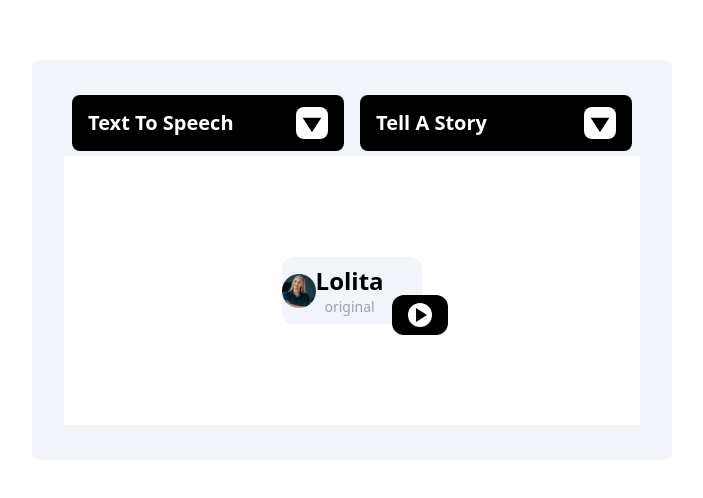
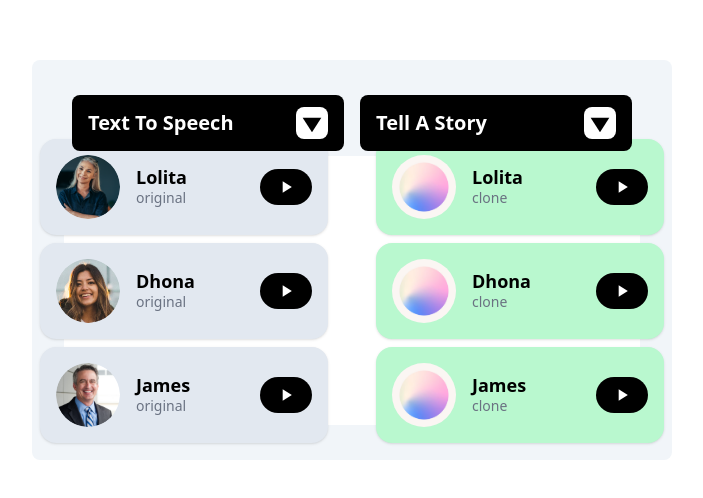
Before and after one commit to Tusharhotbit123/vslabs, a React (Vite) app: page / in a window 1280 px wide. Shown: the part 140-638 px from the top of the page, without its empty margins (288-991 px from the left). Built offline with nearby package versions, Linux system fonts and the light colour scheme.

Commit message:
voice clone page done

```diff
--- /dev/null
+++ b/src/assets/images/index.ts
@@ -0,0 +1,6 @@
+import Lolita from './Lolita.png';
+import Dhona from './Dhona.png';
+import James from './James.png';
+import Clone from './Clone.png';
+
+export { Lolita, Dhona, James, Clone };
--- a/src/components/molecules/VoiceBox.tsx
+++ b/src/components/molecules/VoiceBox.tsx
@@ -1,21 +1,36 @@
-import lolita from '../../assets/images/lolita.png';
 import { RightArrow } from '../../assets/RightArrow';
 import { Button } from '../atoms/Button';
 import { Image } from '../atoms/Image';
 
-const VoiceBox = () => {
+type VoiceBoxProps = {
+  title: string;
+  subtitle?: string;
+  imageSrc: string;
+  className?: string;
+};
+
+const VoiceBox = ({
+  title,
+  subtitle = 'original',
+  imageSrc,
+  className = '',
+}: VoiceBoxProps) => {
   return (
-    <div className="h-1/4 w-1/4 bg-slate-100 flex items-center justify-around rounded-xl">
-      <Image src={lolita} alt="image" className="h-1/2 w-1/4" />
-      <div className="flex flex-col items-center">
-        <h3 className="text-black font-semibold text-2xl">Lolita</h3>
-        <p className="text-sm text-gray-400">original</p>
+    <div
+      className={`flex items-center gap-4 p-4  rounded-2xl shadow-sm w-72 m-2 ${className}`}
+    >
+      <Image src={imageSrc} alt={title} className="w-16 h-16 rounded-full" />
+
+      <div className="flex flex-col flex-1">
+        <h3 className="text-black font-semibold text-lg leading-tight">
+          {title}
+        </h3>
+        <p className="text-sm text-gray-500">{subtitle}</p>
       </div>
-      <div>
-        <Button className="bg-black rounded-xl relative top-6 left-2">
-          <RightArrow className="h-6 w-6 bg-white text-black rounded-full" />
-        </Button>
-      </div>
+
+      <Button className="bg-black rounded-full p-2 hover:bg-gray-800">
+        <RightArrow className="h-5 w-5 text-white" />
+      </Button>
     </div>
   );
 };
--- /dev/null
+++ b/src/components/organisms/VoiceClone.tsx
@@ -0,0 +1,21 @@
+import { voiceBoxData, voiceBoxClone } from '../../utils/constants';
+import VoiceBox from '../molecules/VoiceBox';
+
+const VoiceClone = () => {
+  return (
+    <div className="flex items-center justify-center    mx-4">
+      <div className=" w-full  m-4">
+        {voiceBoxData.map((data, index) => {
+          return <VoiceBox key={index} imageSrc={data.img} title={data.name} className='bg-slate-200' />;
+        })}
+      </div>
+      <div className='w-full  h-full m-4'>
+        {voiceBoxClone.map((data, index) => {
+          return <VoiceBox key={index} imageSrc={data.img} title={data.name} className='bg-green-200' subtitle='clone' />;
+        })}
+      </div>
+    </div>
+  );
+};
+
+export default VoiceClone;
--- a/src/components/organisms/Workspace.tsx
+++ b/src/components/organisms/Workspace.tsx
@@ -1,10 +1,10 @@
-import Dubbing from "../molecules/Dubbing";
-import VoiceBox from "../molecules/VoiceBox";
+import Dubbing from '../molecules/Dubbing';
+import VoiceClone from './VoiceClone';
 
 const Workspace = ({ selected }: { selected: string }) => {
   return (
     <div className="h-4/5 w-full bg-white px-2 flex items-center justify-center">
-      {selected === "Dubbing & LipSynch" ? <Dubbing /> : <VoiceBox />}
+      {selected === 'Dubbing & LipSynch' ? <Dubbing /> : <VoiceClone />}
     </div>
   );
 };
--- /dev/null
+++ b/src/utils/constants.ts
@@ -0,0 +1,37 @@
+import { Lolita, James, Dhona, Clone } from '../assets/images';
+
+export const voiceBoxData = [
+  {
+    id: 1,
+    img: Lolita,
+    name: 'Lolita',
+  },
+  {
+    id: 2,
+    img: Dhona,
+    name: 'Dhona',
+  },
+  {
+    id: 3,
+    img: James,
+    name: 'James',
+  },
+];
+
+export const voiceBoxClone = [
+  {
+    id: 1,
+    img: Clone,
+    name: 'Lolita',
+  },
+  {
+    id: 2,
+    img: Clone,
+    name: 'Dhona',
+  },
+  {
+    id: 3,
+    img: Clone,
+    name: 'James',
+  },
+];
```
Also changed, not shown: src/assets/images/Lolita.png (renamed from src/assets/images/lolita.png).
